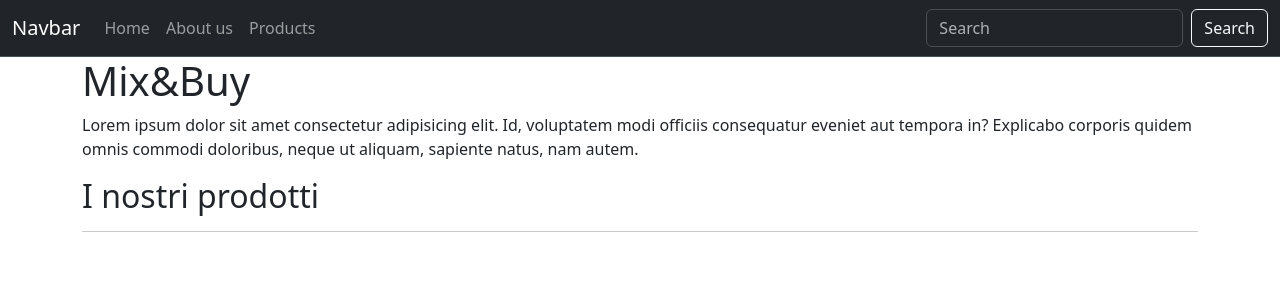
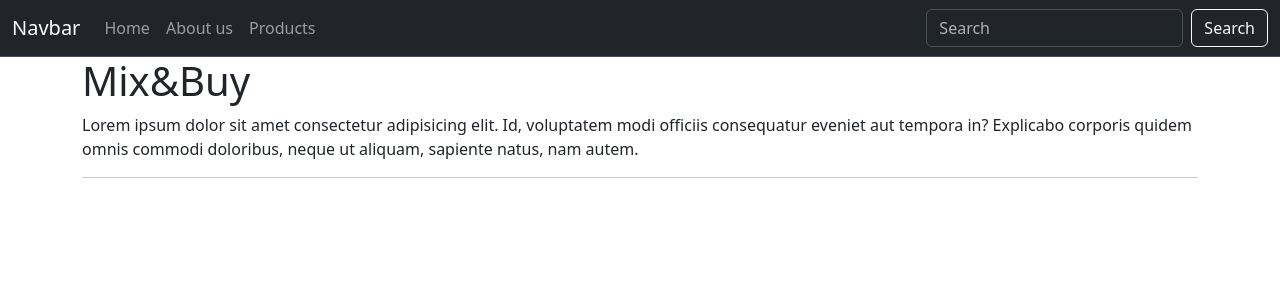
Before and after one commit to akthernahela/react-router, a React (Vite) app: page /products in a window 1280 px wide. Shown: the top 300 px of the page. Built offline with nearby package versions, Linux system fonts and the light colour scheme.

Commit message:
Edit the main in more generic

```diff
--- a/src/components/Main.jsx
+++ b/src/components/Main.jsx
@@ -18,9 +18,7 @@ export default function Main() {
                         neque ut aliquam, sapiente natus, nam autem.
                     </p>
                 </div>
-                <h2>I nostri prodotti</h2>
                 <hr />
-                <ul></ul>
             </main>
         </>
     )
--- a/src/shop/AboutUs.jsx
+++ b/src/shop/AboutUs.jsx
@@ -7,6 +7,7 @@ export default function AboutUs() {
         <>
             <Header />
             <Main />
+
         </>
 
     )
```
